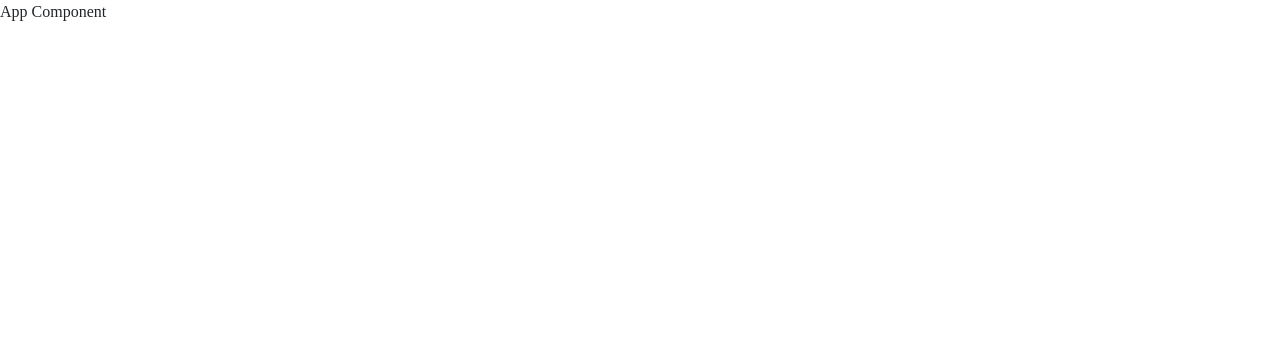
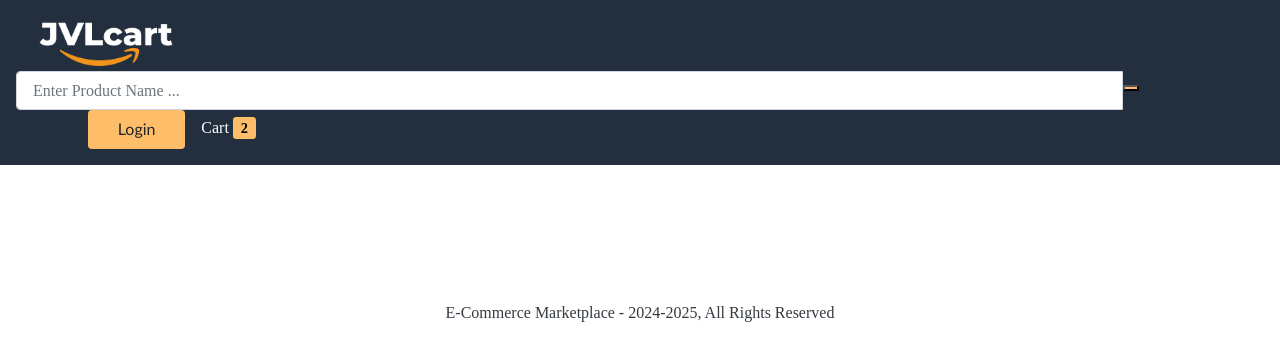
Before and after one commit to Shavinkar-SKR/E-Commerce-Project, a React (Vite) app in the folder frontend/: page / in a window 1280 px wide. Shown: the top 360 px of the page. Built offline with nearby package versions, Linux system fonts and the light colour scheme; a web font is replaced by a local one.

Commit message:
Add Header and Footer components to App layout
Introduced new Header and Footer components and integrated them into the main App component. Added a logo image for branding. The Header includes navigation, search, login, and cart UI elements, while the Footer provides copyright.

```diff
--- a/frontend/src/App.jsx
+++ b/frontend/src/App.jsx
@@ -1,10 +1,13 @@
 import "./App.css";
+import Footer from "./components/layouts/Footer";
+import Header from "./components/layouts/Header";
 
 function App() {
   return (
-    <>
-      <div>App Component</div>
-    </>
+    <div className="App">
+      <Header />
+      <Footer />
+    </div>
   );
 }
 
--- /dev/null
+++ b/frontend/src/components/layouts/Footer.jsx
@@ -0,0 +1,9 @@
+export default function Footer() {
+  return (
+    <footer className="py-1">
+      <p className="text-center text-dark mt-1">
+        E-Commerce Marketplace - 2024-2025, All Rights Reserved
+      </p>
+    </footer>
+  );
+}
--- /dev/null
+++ b/frontend/src/components/layouts/Header.jsx
@@ -0,0 +1,44 @@
+import React from "react";
+
+export default function Header() {
+  return (
+    <>
+      <nav classNameName="navbar row">
+        <div className="col-12 col-md-3">
+          <div className="navbar-brand">
+            <img width="150px" src="./images/logo.png" />
+          </div>
+        </div>
+
+        <div classNameName="col-12 col-md-6 mt-2 mt-md-0">
+          <div className="input-group">
+            <input
+              type="text"
+              id="search_field"
+              className="form-control"
+              placeholder="Enter Product Name ..."
+            />
+            <div classNameName="input-group-append">
+              <button id="search_btn" classNameName="btn">
+                <i classNameName="fa fa-search" aria-hidden="true"></i>
+              </button>
+            </div>
+          </div>
+        </div>
+
+        <div className="col-12 col-md-3 mt-4 mt-md-0 text-center">
+          <button className="btn" id="login_btn">
+            Login
+          </button>
+
+          <span id="cart" className="ml-3">
+            Cart
+          </span>
+          <span className="ml-1" id="cart_count">
+            2
+          </span>
+        </div>
+      </nav>
+    </>
+  );
+}
```
Also changed, not shown: frontend/public/images/logo.png (added).
